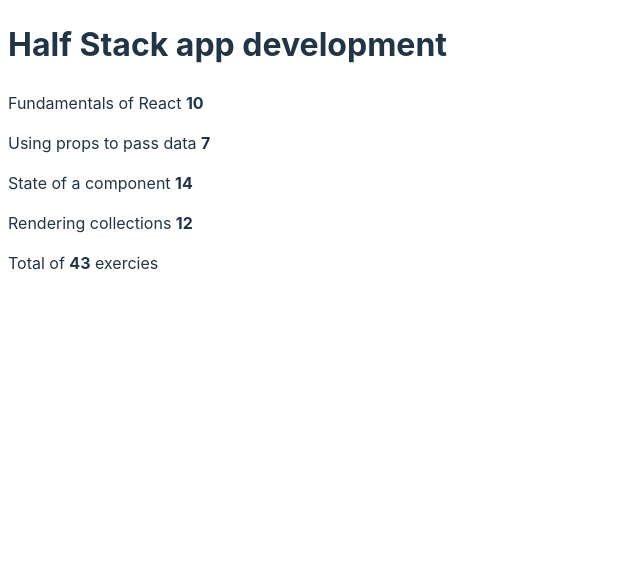
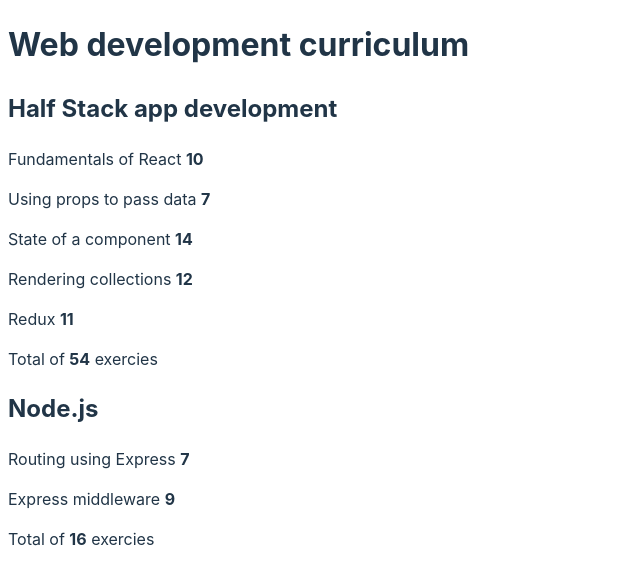
Before and after one commit to zelinka-marek/fullstack-courseinfo, a React (Vite) app: page / in a window 1280 px wide. Shown: the top 584 px of the page, without its empty margins (0-640 px from the left). Built offline with nearby package versions, Linux system fonts and the light colour scheme.

Commit message:
solve ex9

```diff
--- a/src/app.jsx
+++ b/src/app.jsx
@@ -1,7 +1,8 @@
 import { CourseDetails } from "./components/course-details";
 
 export function App() {
-  const course = {
+  const courses = [
+    {
       id: 1,
       name: "Half Stack app development",
       parts: [
@@ -9,8 +10,25 @@
         { id: 2, name: "Using props to pass data", exercies: 7 },
         { id: 3, name: "State of a component", exercies: 14 },
         { id: 4, name: "Rendering collections", exercies: 12 },
+        { id: 5, name: "Redux", exercies: 11 },
       ],
-  };
+    },
+    {
+      id: 2,
+      name: "Node.js",
+      parts: [
+        { id: 1, name: "Routing using Express", exercies: 7 },
+        { id: 2, name: "Express middleware", exercies: 9 },
+      ],
+    },
+  ];
 
-  return <CourseDetails course={course} />;
+  return (
+    <>
+      <h1>Web development curriculum</h1>
+      {courses.map((course) => (
+        <CourseDetails key={course.id} course={course} />
+      ))}
+    </>
+  );
 }
--- a/src/components/course-details.jsx
+++ b/src/components/course-details.jsx
@@ -1,7 +1,7 @@
 function Header(props) {
   const { name } = props;
 
-  return <h1>{name}</h1>;
+  return <h2>{name}</h2>;
 }
 
 function ExerciseItem(props) {
```
Lines whose indentation alone changed are shown as unchanged.
